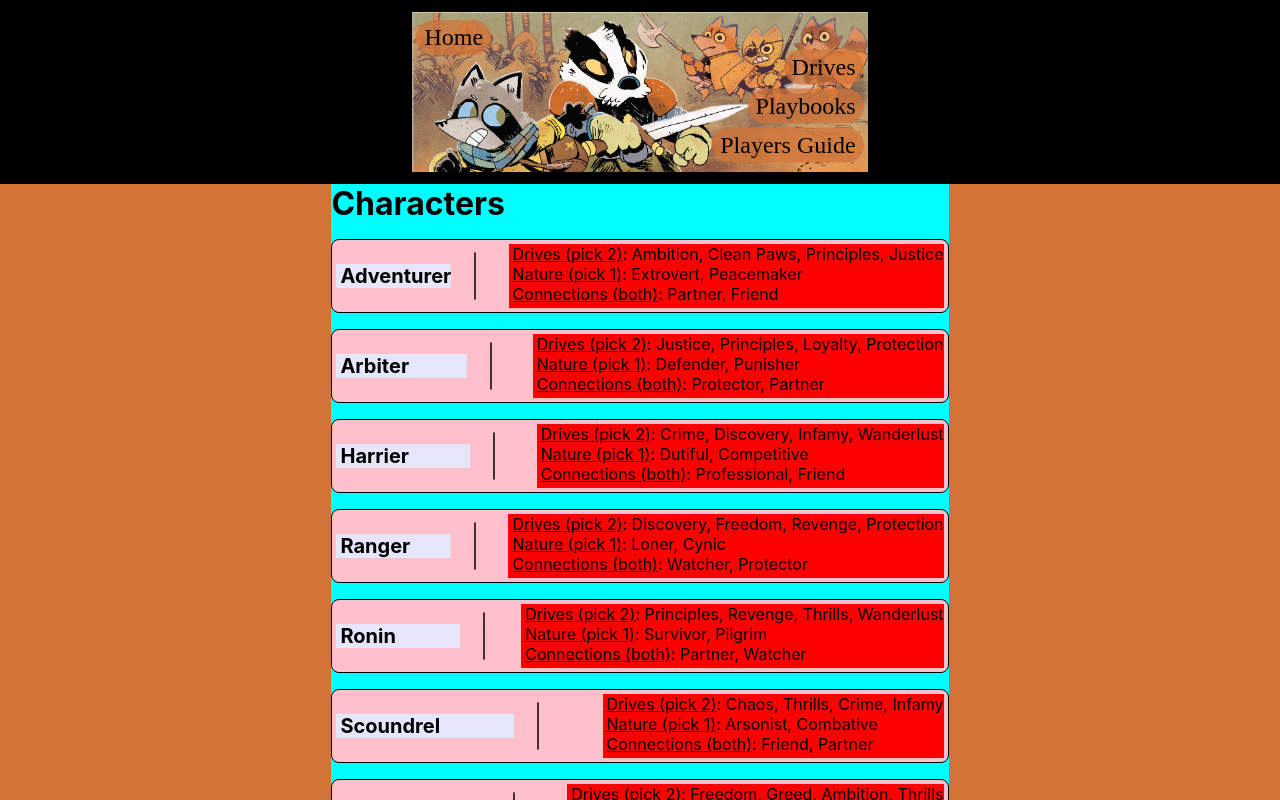
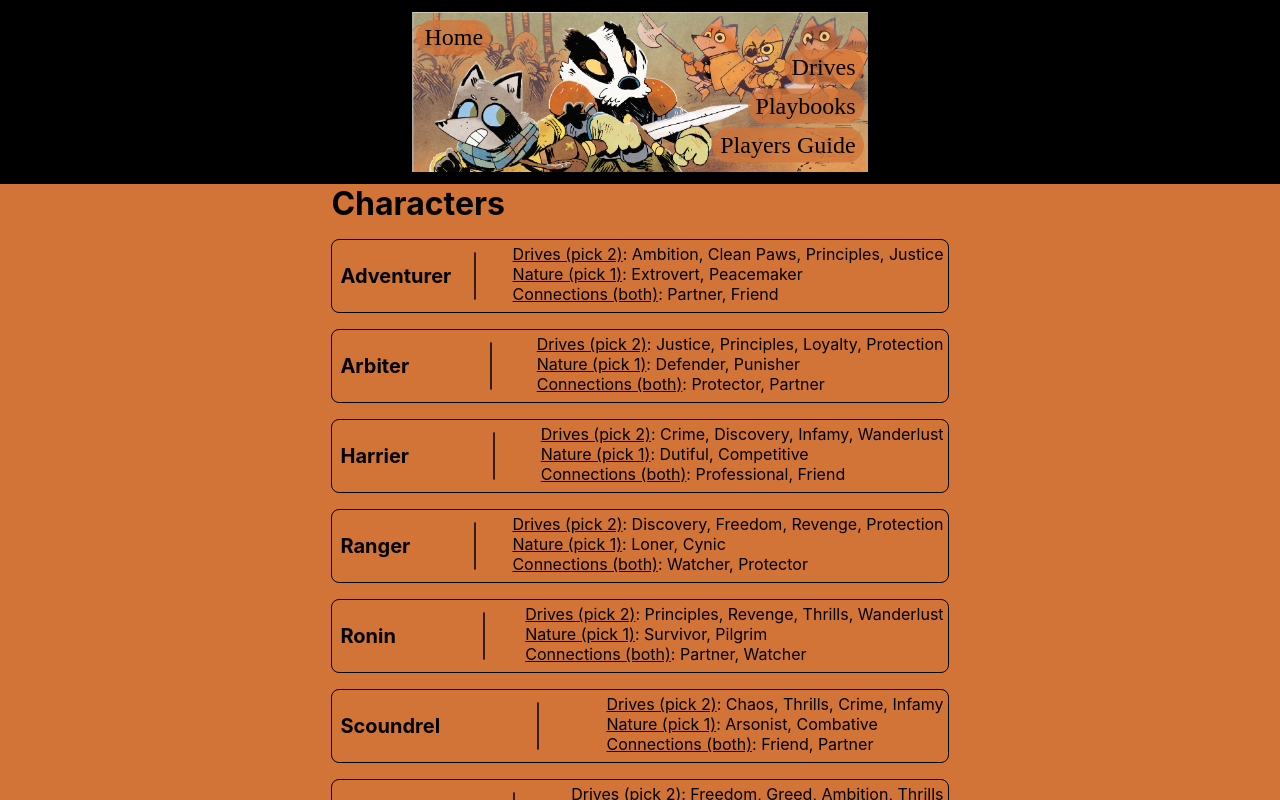
Before and after one commit to franco-ortega/root-rpg, a Next.js app: page / in a window 1280 px wide. Shown: the top 800 px of the page. Built offline with nearby package versions, Linux system fonts and the light colour scheme.

Commit message:
comment out temp bgcolors

```diff
--- a/components/characters/Character.module.scss
+++ b/components/characters/Character.module.scss
@@ -14,7 +14,7 @@
 
   h2, ul {
     padding-left: .25rem;
-    background-color: lavender;
+    // background-color: lavender;
   }
 
   hr {
@@ -35,7 +35,7 @@
 
 
   @include media-query(tablet) {
-    background-color: pink;
+    // background-color: pink;
     width: 100%;
     display: grid;
     grid-template-columns: 2fr 1fr auto;
@@ -50,7 +50,7 @@
 
 
     ul {
-      background-color: red;
+      // background-color: red;
       // display: grid;
     }
   }
--- a/components/characters/CharacterList.module.scss
+++ b/components/characters/CharacterList.module.scss
@@ -1,5 +1,4 @@
 .CharacterList {
-  background-color: aqua;
   width: fit-content;
   margin-inline: auto;
 
```
